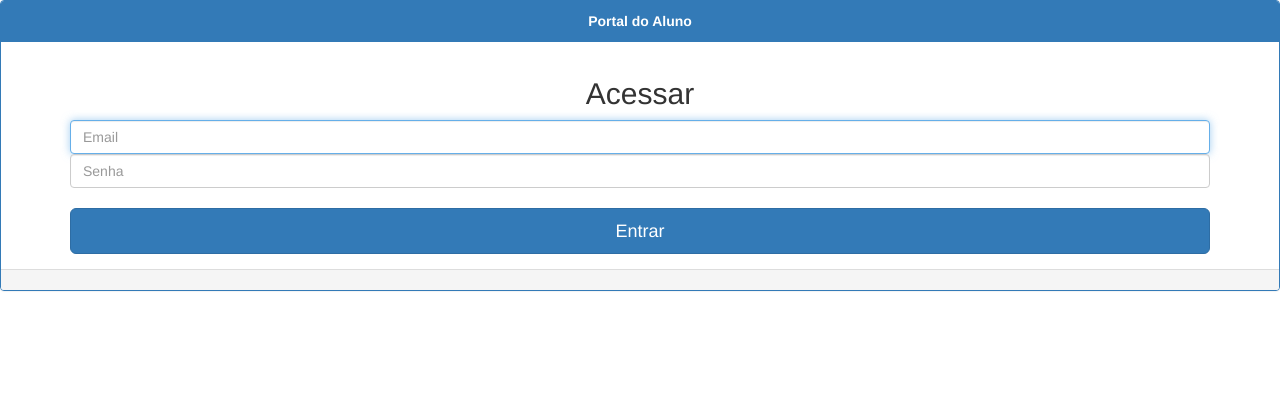
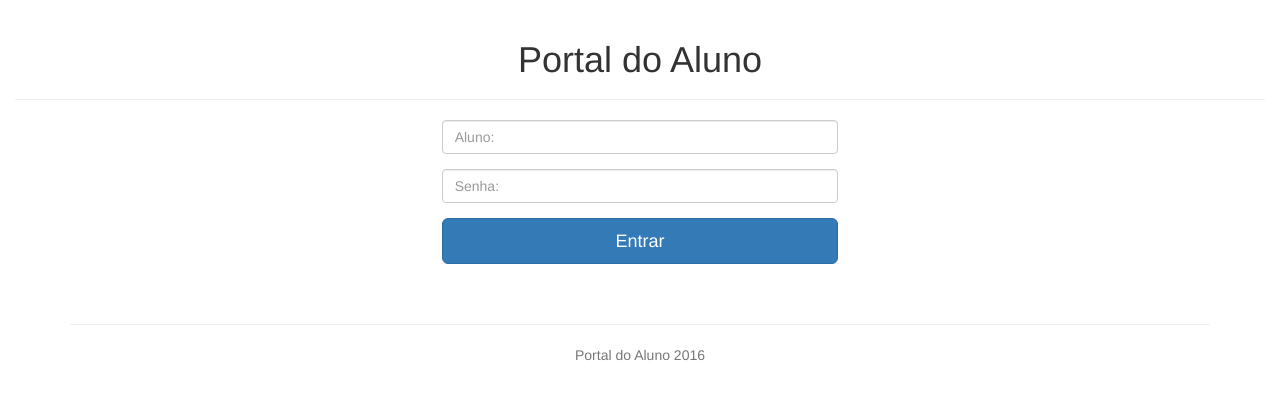
Before and after one commit to elciorodrigo/portaldoaluno, a plain HTML site: page www/index.html in a window 1280 px wide. Drawn offline with Linux system fonts and the light colour scheme.

Commit message:
melhorias na index

```diff
--- a/www/index.html
+++ b/www/index.html
@@ -2,7 +2,8 @@
 <html>
     <head>
         <meta charset="utf-8">
-        <meta name="viewport" content="initial-scale=1, maximum-scale=1, user-scalable=no, width=device-width">
+        <meta name="viewport" content="width=device-width, initial-scale=1, maximum-scale=1, user-scalable=no">
+
         <title>Portal Do Aluno</title>
 
          <link href="css/bootstrap.min.css" rel="stylesheet">
@@ -11,44 +12,60 @@
         <script src="js/ngMask.min.js"></script>
         <script src="js/app.js"></script>
         <script src="js/services.js"></script>
+        <link href="css/style.css" rel="stylesheet">
+
 
 
     </head>
     <body ng-app="app" ng-controller="appController">
 
+	  <div class="container-fluid">
 
- <div class="panel panel-primary">
+        <div class="page-header">
+                    <h1 align="center">
+                        Portal do Aluno
+                    </h1>
+        </div>
 
-  <div class="panel-heading" align="center">
-  	<strong> Portal do Aluno </strong>
-  	</div>
+        <div class="row">
+            <div class="col-md-4">
+            </div>
+            <div class="col-md-4">
 
-  <div class="panel-body">
+                <form role="form">
+                    <div class="form-group">
 
 
-	<div class="container" align="center" >
-
-				<form class="form-signin">
-					<h2 class="form-signin-heading">Acessar</h2>
-					<label for="inputEmail" class="sr-only">R.A </label>
-					<input type="text" ng-model="professor.email" id="inputEmail" class="form-control" placeholder="Email" required autofocus>
-
-					<input type="password" ng-model="professor.senha" id="inputPassword" class="form-control" placeholder="Senha" required>
-					<br>
-					<button class="btn btn-lg btn-primary btn-block" ng-click="acessar(professor)" type="button">Entrar</button>
-			    </form>
-
-	    </div>
+                        <input type="text" placeholder="Aluno:" class="form-control" id="exampleInputEmail1" />
+                    </div>
+                    <div class="form-group">
 
 
-  </div>
-  <div class="panel-footer"></div>
-
-</div>
+                        <input type="password" placeholder="Senha:" class="form-control" id="exampleInputPassword1" />
+                    </div>
 
 
+                        <button type="submit" class="btn btn-lg btn-primary btn-block">
+                            Entrar
+                        </button>
+
+                </form>
+            </div>
+            <div class="col-md-4">
+            </div>
+        </div>
 
 
+    </div>
+
+    <div class="row">
+     <footer class="footer" >
+      <div class="container">
+      <br><br><hr>
+        <p align="center" class="text-muted">Portal do Aluno 2016</p>
+      </div>
+    </footer>
+    </div>
 
     </body>
 </html>
```
Also changed, not shown: www/css/style.css (added).
